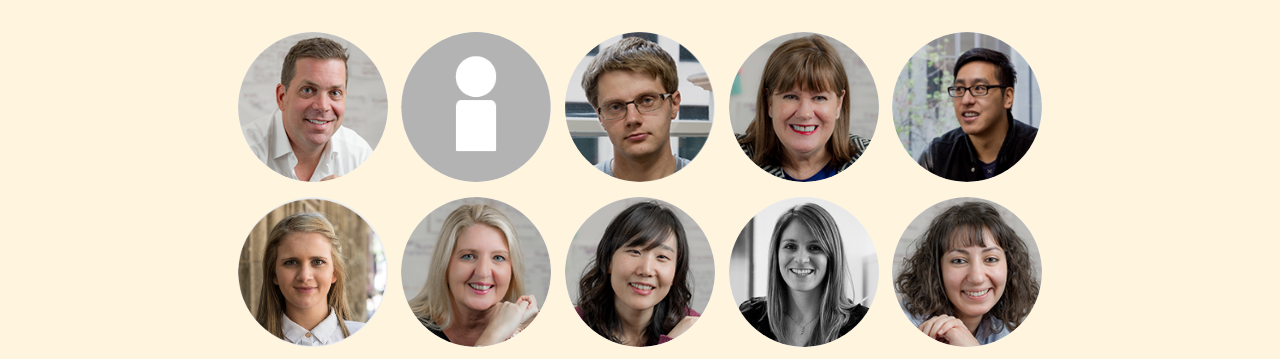
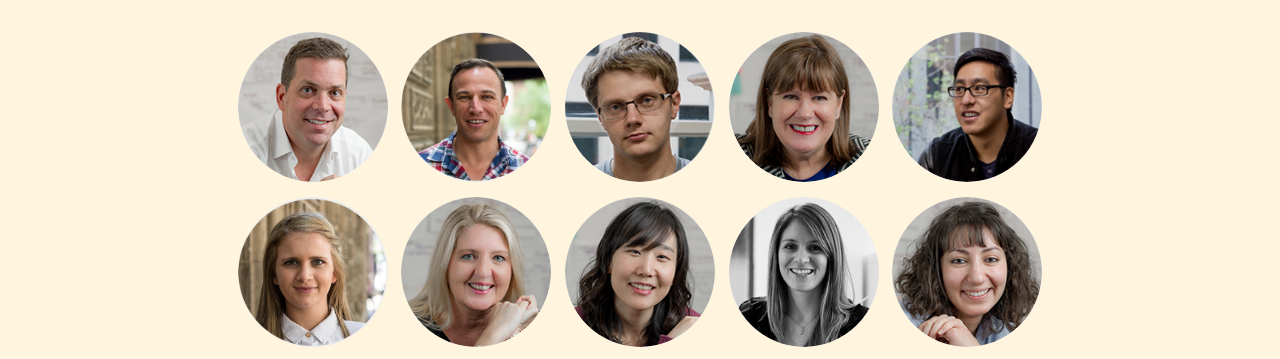
Before and after one commit to Apmasphere/Apmasphere.github.io, a plain HTML site: page index.html in a window 1280 px wide. Shown: the part 709-1068 px from the top of the page. Drawn offline with nearby package versions, Linux system fonts and the light colour scheme.

Commit message:
added photo for Adam

```diff
--- a/index.html
+++ b/index.html
@@ -86,7 +86,7 @@
 						<li class="flip-container">
 							<div class="team-member flip-card">
 								<div class="front face">
-									<img src="img/team-placeholder.png">
+									<img src="img/team-adam.png">
 								</div>
 								<div class="back face">
 									<span>Adam<br>Hooley</span>
```
Also changed, not shown: img/team-adam.png (added).
